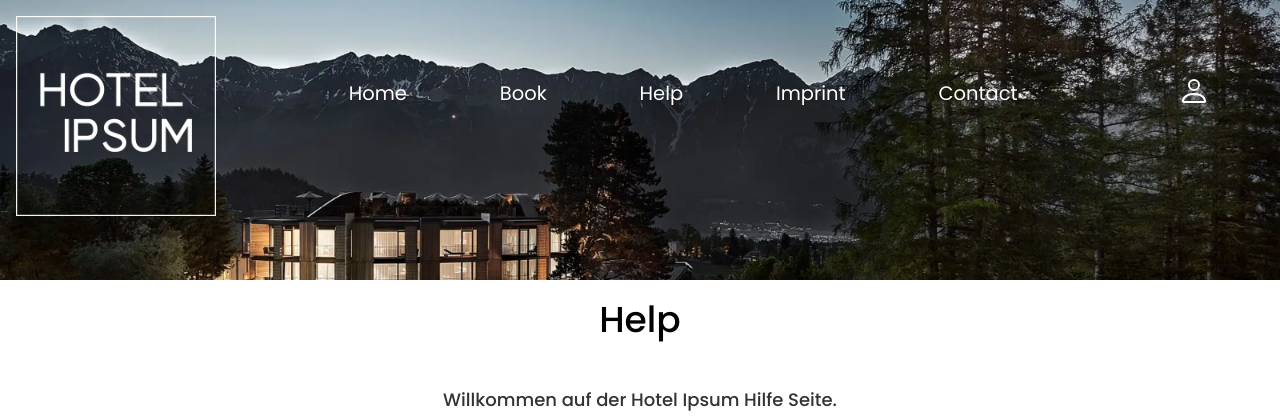
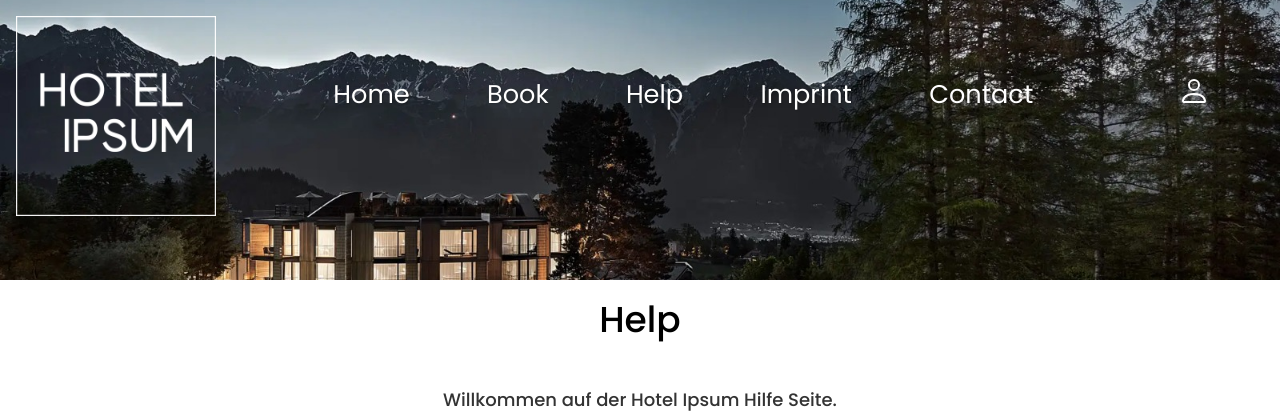
Before and after one commit to markus-roe/hotel, a PHP site: page /help.html in a window 1280 px wide. Shown: the top 416 px of the page. Run offline with PHP 8.4, Linux system fonts and the light colour scheme.

Commit message:
responsive font-size in links

```diff
--- a/css/style.css
+++ b/css/style.css
@@ -76,7 +76,7 @@
       }
 
       .menu-links a {
-        font-size: 1.95rem;
+        font-size: 2vw;
         text-shadow: 1px 1px 2px #00000033;
         color:white;
       }
```
